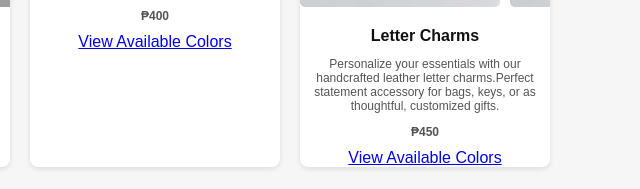
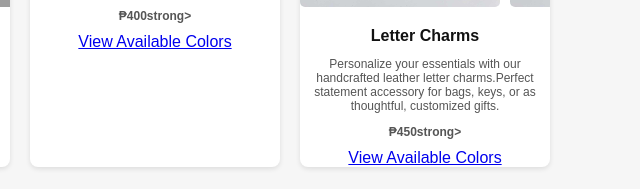
Before and after one commit to namileather/namicatalog, a plain HTML site: page index.html in a window 1280 px wide. Shown: the part 588-777 px from the top of the page, 485-1125 px from the left. Drawn offline with Linux system fonts and the light colour scheme; grey boxes are pictures that could not be loaded.

Commit message:
Update index.html

```diff
--- a/index.html
+++ b/index.html
@@ -300,7 +300,7 @@
       <!-- <p class="availablecolors">Available Colors & Accents:</p>  -->
       <!-- <p>Leather Color: Black, Brown, Pink </p>  -->
       <!-- <p>T'nalak: Pink,Blue, Red/Black</p>  -->
-      <p class="price">₱1,200</p>
+      <p class="price"><strong>₱1,200</strong></p>
       <a href="#" class="colors-btn">View Available Colors</a>
       <!-- Static Table Modal -->
       <div id="colorModal" class="modal">
@@ -334,7 +334,7 @@
       <!-- <p class="availablecolors">Available Colors & Accents:</p> -->
       <!-- <p>Leather Color: Black, Red, Yellow, Blue, Brown </p> -->
       <!-- <p>Bling-bling: Clover, Heatbeat, Letter, Hat, Pineapple, etc (Message us for more choices) </p> -->
-      <p class="price">₱400</p>
+      <p class="price"><strong>₱400</strong>strong></p>
       <a href="#" class="colors-btn">View Available Colors</a>
       <!-- Static Table Modal -->
       <div id="colorModal" class="modal">
@@ -368,7 +368,7 @@
       <!-- <p class="availablecolors">Available Colors & Accents:</p> -->
       <!-- <p>Leather Color: Black, Red, Yellow, Blue, Brown </p> -->
       <!-- <p>Bling-bling: Clover, Heatbeat, Letter, Hat, Pineapple, etc (Message us for more choices) </p> -->
-      <p class="price">₱450</p>
+      <p class="price"><strong>₱450</strong>strong></p>
       <a href="#" class="colors-btn">View Available Colors</a>
       <!-- Static Table Modal -->
       <div id="colorModal" class="modal">
```
